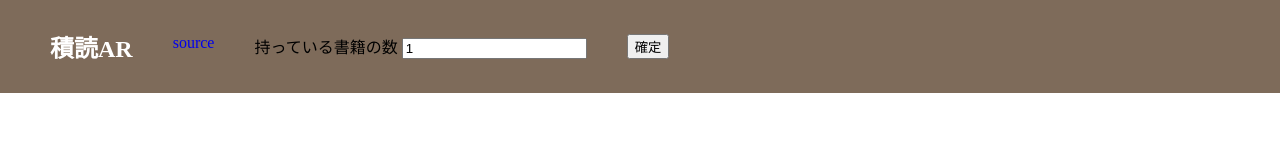
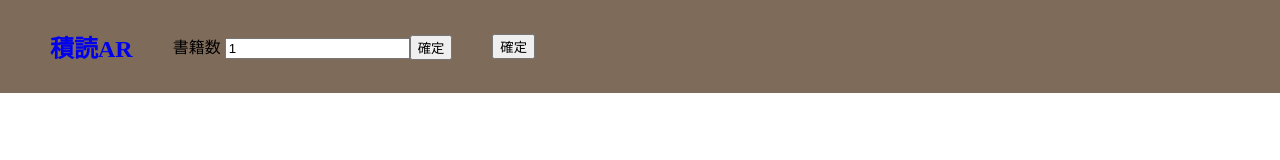
Before and after one commit to shusukeO/u-service, a plain HTML site: page index.html in a window 1280 px wide. Drawn offline with Linux system fonts and the light colour scheme.

Commit message:
スマートフォンで見たときにはみ出さないようにした

```diff
--- a/index.html
+++ b/index.html
@@ -21,13 +21,12 @@
     </a-scene>
 
     <header>
-        <h2 style="color: white;">積読AR</h2>
+        <h2 style="color: white;" > <a href="https://github.com/shusukeO/u-service">積読AR</a></h2>
         <nav>
             <ul class="menu">
-                <li><a href="https://github.com/shusukeO/u-service">source</a></li>
-                <li>持っている書籍の数 <input type="number" id="book_num" value="1"></input></li>
+                <li >書籍数 <input type="number" id="book_num" value="1"></input><button onclick="updateNum();">確定</button></li>
                 <li><button onclick="updateNum();">確定</button></li>
-
+                <!-- <li><a href="https://github.com/shusukeO/u-service">source</a></li> -->
             </ul>
         </nav>
     </header>
```
